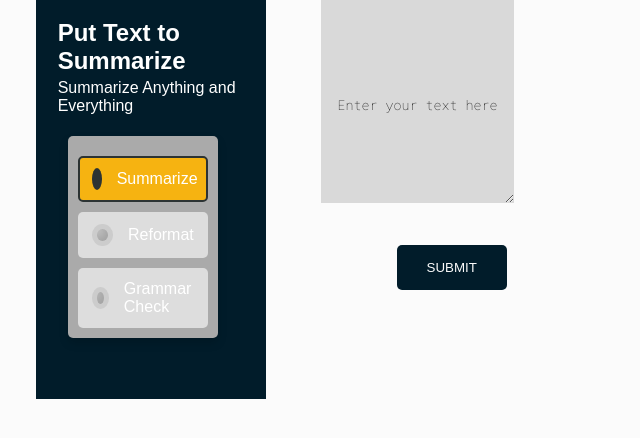
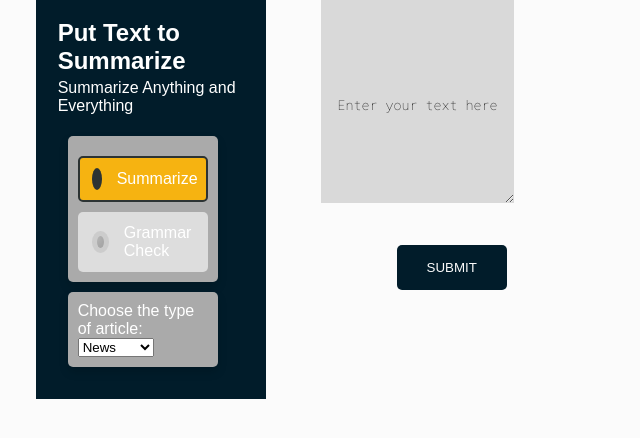
Before and after one commit to adrijaacharyya/SIH-LLM-webapp, a Flask app: page / in a window 1280 px wide, after a click on "Summarize". Shown: the part 218-656 px from the top of the page, without its empty margins (0-640 px from the left). Run offline with Flask 3, Linux system fonts and the light colour scheme; some web fonts are replaced.

Commit message:
Moded radiobuttons , added options

```diff
--- a/static/index.js
+++ b/static/index.js
@@ -1,3 +1,38 @@
+submit = document.querySelector('.submit');
+list = document.querySelector('.sum-more');
+
+tasks = document.getElementsByName('rd');
+let selectedTask;
+
+
+
+const handleSubmit = (e) => {
+    for(const selected of tasks) {
+        if(selected.checked) {
+            selectedTask = selected.value;
+            break;
+        }
+    }
+
+}
+
+tasks.forEach(function(input) {
+    input.addEventListener("click", function() {
+        let inputValue = input.value;
+        if (inputValue === 'summarize') {
+            list.style.display = 'block';
+        }
+        if (inputValue === 'grammar') {
+            list.style.display = 'none';
+        }
+    });
+});
+
+
+submit.addEventListener('click', handleSubmit);
+
+
+//Text to speech
 output = document.getElementById('span').innerText
 speech = new SpeechSynthesisUtterance(output)
 
--- a/static/style.css
+++ b/static/style.css
@@ -143,3 +143,14 @@ textarea {
   border: none;
   padding: 10px;
 }
+
+.sum-more {
+  max-width: 350px;
+  width: 70%;
+  margin: 10px;
+  background: #aaaaaa;
+  border-radius: 5px;
+  padding: 10px;
+  box-shadow: 0 5px 10px rgba(0, 0, 0, 0.15);
+  display: none;
+}
--- a/templates/index.html
+++ b/templates/index.html
@@ -27,21 +27,15 @@
                 <h4>Summarize Anything and Everything</h3>
                 <div class="card">
                     <div class="content">
-                        <input type="radio" name="rd" value="star" id="one">
-                        <input type="radio" name="rd" value="ring" id="two">
-                        <input type="radio" name="rd" value="bus" id="three">
+                        <input type="radio" name="rd" value="summarize" id="one">
+                        <input type="radio" name="rd" value="grammar" id="three">
                         <label for="one" class="box first">
                             <div class="plan">
                                 <span class="circle"></span>
                                 <span class="yearly">Summarize</span>
                             </div>
                         </label>
-                        <label for="two" class="box second">
-                            <div class="plan">
-                                <span class="circle"></span>
-                                <span class="yearly">Reformat</span>
-                            </div>
-                        </label>
+
                         <label for="three" class="box third">
                             <div class="plan">
                             <span class="circle"></span>
@@ -50,6 +44,19 @@
                         </label>
                     </div>
                 </div>
+                <div class="sum-more">
+                    <form action="/">
+                        <label for="type">Choose the type of article:</label>
+                        <br>
+                        <select name="type" id="type">
+                            <option value="news">News</option>
+                            <option value="science">Scientific</option>
+                            <option value="misc">Arbitrary</option>
+                        </select>
+                        <br>
+                      </form>
+                </div>
+
             </div>
             <div class="right-div">
                 <form id="textbox" method="post">
```
